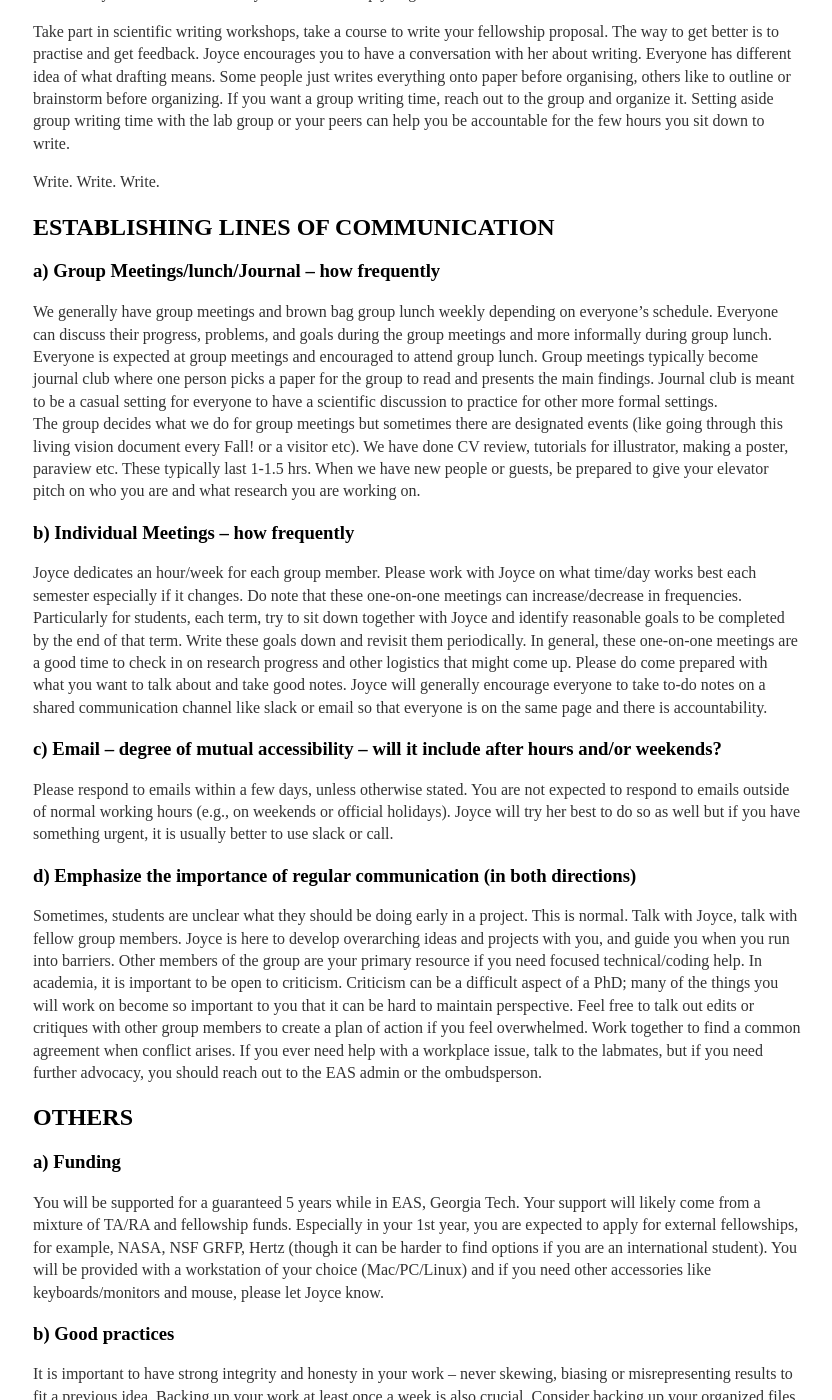
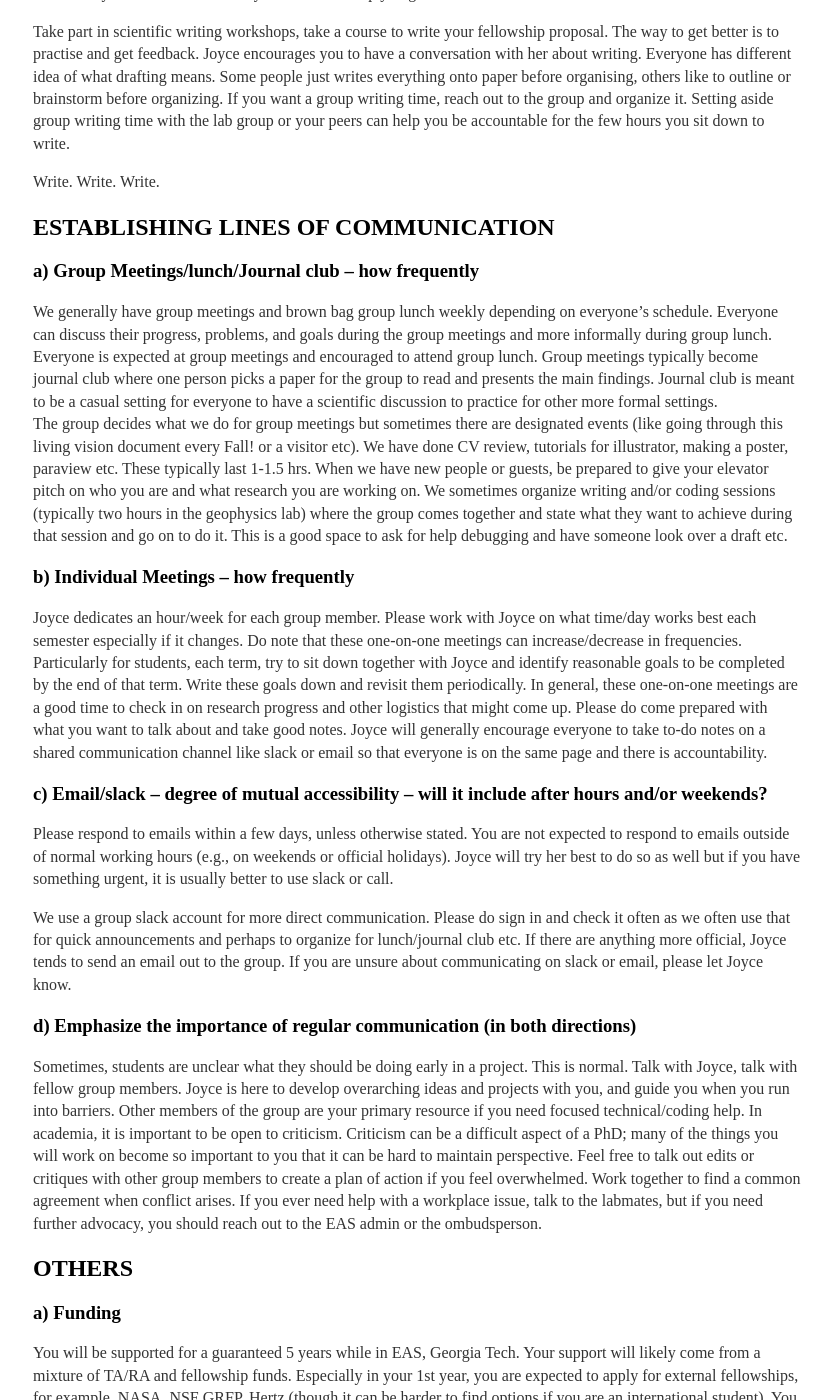
Before and after one commit to joycesim/joycesim.github.io, a Jekyll site: the page built from GroupVision/index.md, in a window 1280 px wide and 1400 px high, scrolled down 5954 px. Shown: the whole window, without its empty margins (223-1055 px from the left). Built offline with Jekyll 4.4.1, drawn with Linux system fonts in a browser that asks for light colours.

Commit message:
Update index.md

```diff
--- a/GroupVision/index.md
+++ b/GroupVision/index.md
@@ -188,7 +188,7 @@ Write. Write. Write.
 
 ## ESTABLISHING LINES OF COMMUNICATION
 
-### a)     Group Meetings/lunch/Journal – how frequently
+### a)     Group Meetings/lunch/Journal club – how frequently
 
 We generally have group meetings and brown bag group lunch weekly depending on everyone's schedule.
 Everyone can discuss their progress, problems, and goals during the group meetings and more informally during group lunch.
@@ -198,6 +198,7 @@ The group decides what we do for group meetings but sometimes there are designat
 We have done CV review, tutorials for illustrator, making a poster, paraview etc.
 These typically last 1-1.5 hrs.
 When we have new people or guests, be prepared to give your elevator pitch on who you are and what research you are working on.
+We sometimes organize writing and/or coding sessions (typically two hours in the geophysics lab) where the group comes together and state what they want to achieve during that session and go on to do it. This is a good space to ask for help debugging and have someone look over a draft etc.
 
 ### b)    Individual Meetings – how frequently
 
@@ -206,11 +207,14 @@ Particularly for students, each term, try to sit down together with Joyce and id
 Write these goals down and revisit them periodically.
 In general, these one-on-one meetings are a good time to check in on research progress and other logistics that might come up. Please do come prepared with what you want to talk about and take good notes. Joyce will generally encourage everyone to take to-do notes on a shared communication channel like slack or email so that everyone is on the same page and there is accountability.
 
-### c)     Email – degree of mutual accessibility – will it include after hours and/or weekends?
+### c)     Email/slack – degree of mutual accessibility – will it include after hours and/or weekends?
 
 Please respond to emails within a few days, unless otherwise stated.
 You are not expected to respond to emails outside of normal working hours (e.g., on weekends or official holidays).
 Joyce will try her best to do so as well but if you have something urgent, it is usually better to use slack or call.
+
+We use a group slack account for more direct communication. Please do sign in and check it often as we often use that for quick announcements and perhaps to organize for lunch/journal club etc.
+If there are anything more official, Joyce tends to send an email out to the group. If you are unsure about communicating on slack or email, please let Joyce know.
 
 ### d)     Emphasize the importance of regular communication (in both directions)
 
```
